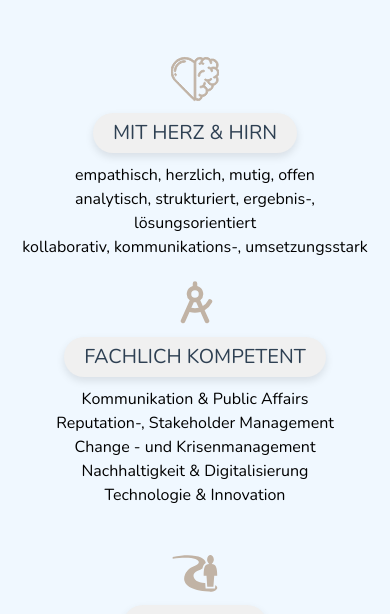
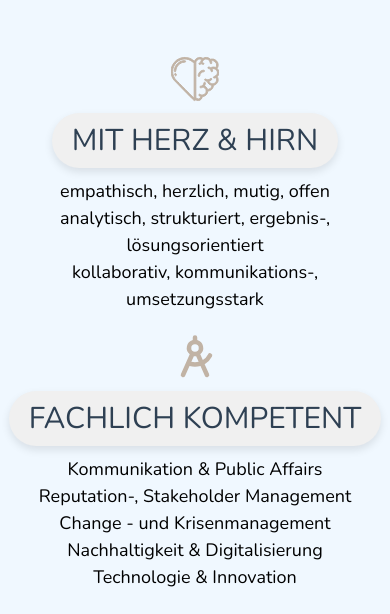
Before and after one commit to ArthurKiessling/shapingBusiness, a React (Create React App) app: page /uebermich in a window 390 px wide. Shown: the part 950-1564 px from the top of the page. Built offline with nearby package versions, Linux system fonts and the light colour scheme; a web font is replaced by a local one.

Commit message:
Anpassung Kontaktpage

```diff
--- a/src/components/css/AboutMe.module.css
+++ b/src/components/css/AboutMe.module.css
@@ -57,7 +57,7 @@
 
 .h2 {  white-space: nowrap;
     font-family:'Nunito', sans-serif;
-  font-size: clamp(20px, 5vw, 30px);
+  font-size: clamp(30px, 5vw, 30px);
   color: #2E4053;
   text-align: center;
   background-color: #f0f0f0;
@@ -72,7 +72,7 @@
 .h3 {
 
   font-family:'Nunito', sans-serif;
-font-size: clamp(20px, 5vw, 30px);
+font-size: clamp(30px, 5vw, 30px);
 color: #2E4053;
 text-align: center;
 margin: auto ;
@@ -127,7 +127,7 @@ margin-bottom: 5%;
 }
 
 .tableElement {
-  font-size: clamp(16px, 3vw, 18px);
+  font-size: clamp(18px, 3vw, 18px);
   margin-top: 20px;
   display: flex;
   flex-direction: column;
--- a/src/components/css/kontakt.css
+++ b/src/components/css/kontakt.css
@@ -72,7 +72,7 @@
   text-align: center;
     padding: 10px;
     white-space: nowrap;
-    font-size: clamp(20px, 5vw, 30px);
+    font-size: clamp(30px, 5vw, 30px);
     color: #2E4053;
     text-align: center;
     margin: auto ;
--- a/src/components/css/navbar.css
+++ b/src/components/css/navbar.css
@@ -121,7 +121,7 @@ body {
     position: absolute;
     right: 0;
     top: 80px;
-    opacity: 0.8;
+    opacity: 1;
     width: 0px;
     height: calc(100vh - 60px);
     transition: all 0.3s ease-in;
@@ -131,7 +131,8 @@ body {
   .nav-elements.active {
     width: 270px;
   }
-
+  .nav-elements ul a {
+    font-size: 18px;}
   .nav-elements ul {
     display: flex;
     flex-direction: column;
```
